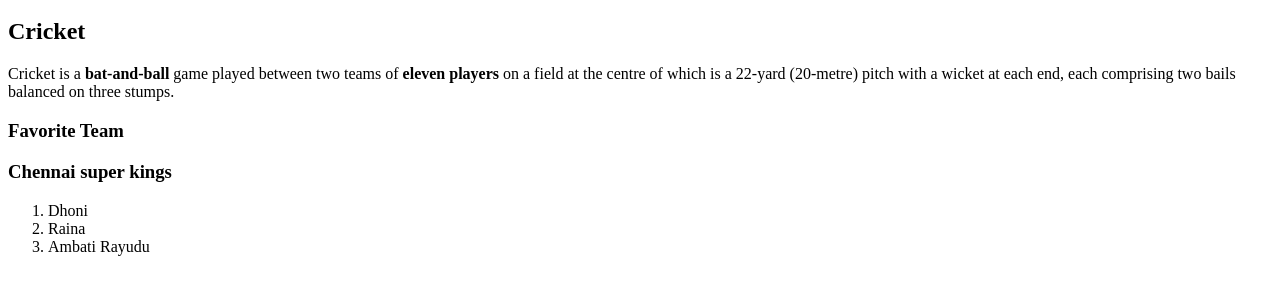
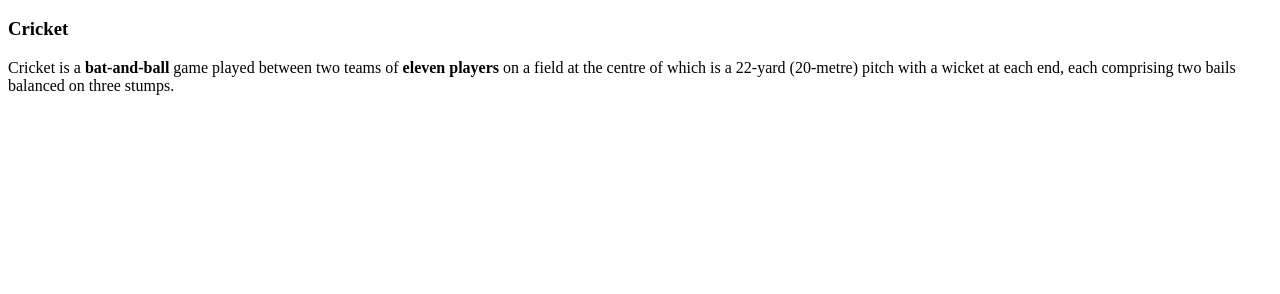
Before and after one commit to 44-563-Web-Apps-S23/44563-webapps-assignment-3-DasariTejaReddy, a plain HTML site: page index.html in a window 1280 px wide. Shown: the part 48-342 px from the top of the page. Drawn offline with Linux system fonts and the light colour scheme.

Commit message:
Update index.html

```diff
--- a/index.html
+++ b/index.html
@@ -5,16 +5,10 @@
     </head>
     <body>
         <h1>Dasari Teja Reddy</h1>
-    <h2>Cricket</h2>
-        <p>Cricket is a <b>bat-and-ball </b>game played between two teams of <b>eleven players</b> on a field at the centre of which is a 22-yard (20-metre) pitch with a wicket at each end, each comprising two bails balanced on three stumps.</p>
-   <h3>Favorite Team</h3>
-        <h3>Chennai super kings</h3>
-   <ol>
-    <li>Dhoni</li>
-    <li>Raina</li>
-    <li>Ambati Rayudu</li>
-</ol>
-
+    <h3>Cricket</h3>
+        <p>Cricket is a <b>bat-and-ball </b>game played between two teams of <b>eleven players</b> on
+      a field at the centre of which is a 22-yard (20-metre) pitch with a wicket at each end, each
+   comprising two bails balanced on three stumps.</p>
 
     </body>
 
```
